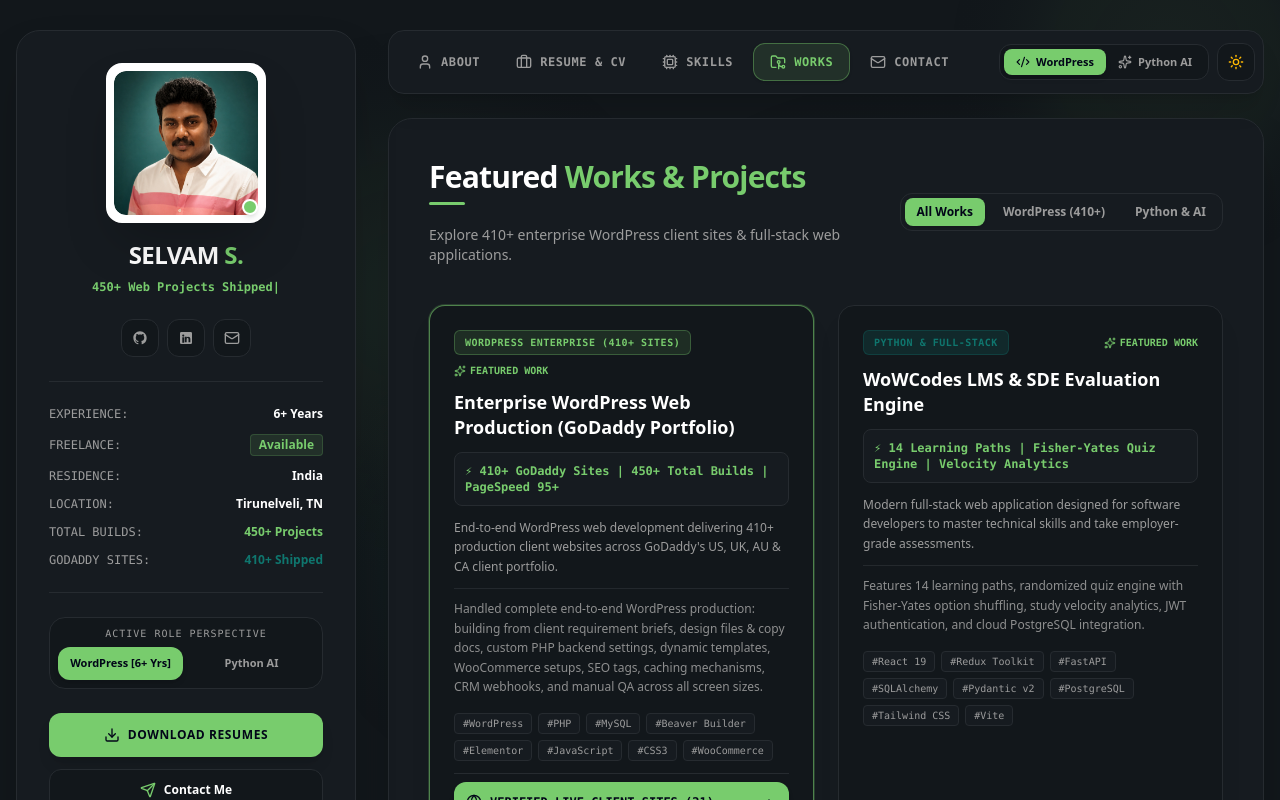
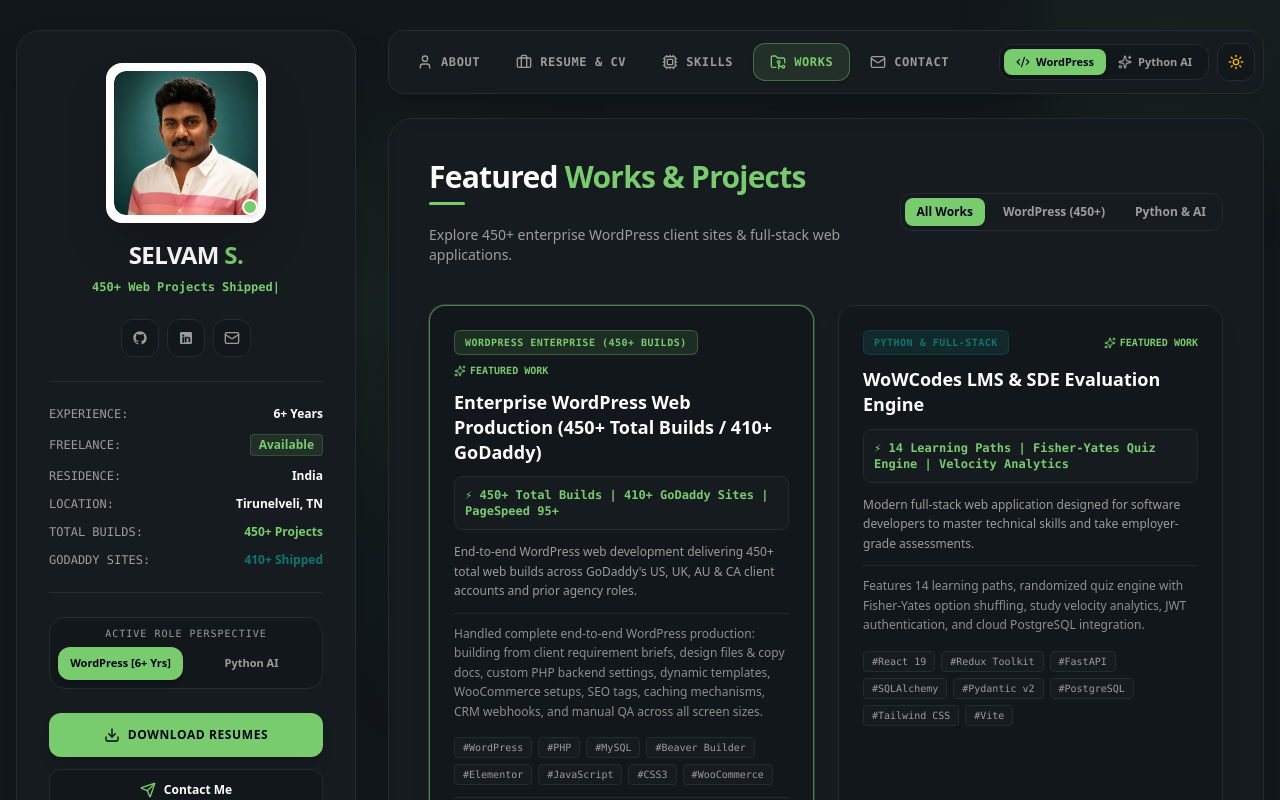
Before and after one commit to Selva-DevEyes/Selvam_SDE, a Next.js app: page / in a window 1280 px wide. Both pictures are taken after a click on the button "WORKS". Shown: the top 800 px of the page. Built offline with nearby package versions, Linux system fonts and the light colour scheme.

Commit message:
Update site-wide project count to 450+ Total Shipped Projects (410+ GoDaddy + 40+ client builds)

```diff
--- a/src/components/ProjectsSection.tsx
+++ b/src/components/ProjectsSection.tsx
@@ -28,7 +28,7 @@ export const ProjectsSection: React.FC<ProjectsSectionProps> = () => {
             Featured <span className="text-[var(--accent-green)]">Works & Projects</span>
           </h2>
           <p className="text-xs sm:text-sm text-[var(--text-muted)]">
-            Explore 410+ enterprise WordPress client sites & full-stack web applications.
+            Explore 450+ enterprise WordPress client sites & full-stack web applications.
           </p>
         </div>
 
@@ -52,7 +52,7 @@ export const ProjectsSection: React.FC<ProjectsSectionProps> = () => {
                 : 'text-[var(--text-muted)] hover:text-[var(--text-main)]'
             }`}
           >
-            WordPress (410+)
+            WordPress (450+)
           </button>
           <button
             onClick={() => setFilter('python-ai')}
@@ -92,7 +92,7 @@ export const ProjectsSection: React.FC<ProjectsSectionProps> = () => {
                         : 'bg-[var(--accent-cyan-bg)] text-[var(--accent-cyan)] border-[var(--accent-cyan)]/30'
                     }`}
                   >
-                    {isWordpress ? 'WordPress Enterprise (410+ Sites)' : 'Python & Full-Stack'}
+                    {isWordpress ? 'WordPress Enterprise (450+ Builds)' : 'Python & Full-Stack'}
                   </span>
 
                   {proj.featured && (
@@ -102,7 +102,7 @@ export const ProjectsSection: React.FC<ProjectsSectionProps> = () => {
                   )}
                 </div>
 
-                {/* Project Title with Clean Line Break Handling */}
+                {/* Project Title */}
                 <h3 className="text-base sm:text-lg font-bold text-[var(--text-main)] group-hover:text-[var(--accent-green)] transition-colors break-words leading-snug">
                   {proj.title}
                 </h3>
--- a/src/data/portfolioData.ts
+++ b/src/data/portfolioData.ts
@@ -38,7 +38,7 @@ export const PORTFOLIO_DATA = {
     portfolioUrl: "https://selvam-sde.onrender.com/",
     githubUrl: "https://github.com/Selva-DevEyes",
     linkedinUrl: "https://linkedin.com/in/selvam-s-2b201b252",
-    availability: "Available for Python, Backend & Data Analyst Roles",
+    availability: "Available for WordPress, Full-Stack & Python Roles",
   },
 
   roles: {
@@ -46,7 +46,7 @@ export const PORTFOLIO_DATA = {
       title: "Python Developer & Data Analyst",
       badge: "Python, FastAPI & Data Analytics Specialist",
       tagline: "Developing REST APIs, Data Processing Workflows & Extracting Insights from Structured Datasets",
-      summary: "Python Developer & Data Analyst with 1 year of hands-on experience in Python, SQL, FastAPI, Pandas, and data analysis through the Masai School & IIT Patna SDE program. Experienced in developing REST APIs, database-driven applications, CRUD operations, and data processing workflows using Python. Skilled in SQL, data cleaning, exploratory data analysis, data visualization, and extracting insights from structured datasets. Brings 6+ years of professional web development experience with PHP, MySQL, JavaScript, and 450+ total production web projects (410+ for GoDaddy portfolio). Currently seeking opportunities as a Python Developer, Backend Developer, or Data Analyst to apply strong programming, database, and analytical skills.",
+      summary: "Python Developer & Data Analyst with 1 year of hands-on experience in Python, SQL, FastAPI, Pandas, and data analysis through the Masai School & IIT Patna SDE program. Experienced in developing REST APIs, database-driven applications, CRUD operations, and data processing workflows using Python. Skilled in SQL, data cleaning, exploratory data analysis, data visualization, and extracting insights from structured datasets. Brings 6+ years of professional web development experience with PHP, MySQL, JavaScript, and 450+ total production web projects (including 410+ for GoDaddy portfolio). Currently seeking opportunities as a Python Developer, Backend Developer, or Data Analyst to apply strong programming, database, and analytical skills.",
       heroPoints: [
         "1 Year Hands-on Experience in Python, SQL, FastAPI & Pandas",
         "REST APIs, Database Applications, CRUD & Data Workflows",
@@ -60,7 +60,7 @@ export const PORTFOLIO_DATA = {
       tagline: "Building High-Performance Websites, Custom Themes & WooCommerce Architecture Shipped for 450+ International Clients",
       summary: "WordPress Developer and Full Stack Specialist with 6+ years of experience engineering 450+ high-performance WordPress, HTML, and backend projects for international clients across the US, UK, Australia, and Canada — including 410+ production websites delivered for GoDaddy's portfolio at vSplash Techlab, and 40+ custom projects delivered across prior engineering roles. Consistently shipped 8–10 pixel-perfect pages daily while boosting Google PageSpeed scores from 70 → 95+. Deep expertise in theme development, WooCommerce, ACF, Beaver Builder, Elementor, performance optimization, and Figma-to-WordPress conversion.",
       heroPoints: [
-        "450+ WordPress & HTML Projects Shipped (410+ GoDaddy + 40+ Client Builds)",
+        "450+ Total Shipped Web Projects (410+ GoDaddy + 40+ Client Builds)",
         "Google PageSpeed Optimization Boost (70 → 95+ Average)",
         "Custom WP Themes, WooCommerce & ACF Dynamic Templates",
         "Sustained 8–10 Pixel-Perfect Pages Daily Throughput"
@@ -70,7 +70,7 @@ export const PORTFOLIO_DATA = {
 
   stats: [
     { value: "6+", label: "Years Web Experience", description: "PHP, MySQL, JavaScript, Custom CMS" },
-    { value: "450+", label: "WordPress & HTML Projects", description: "410+ GoDaddy + 40+ Client Builds" },
+    { value: "450+", label: "Total Shipped Projects", description: "410+ GoDaddy + 40+ Client Builds" },
     { value: "1 Year", label: "Python & Data Analysis", description: "Masai & IIT Patna SDE Program" },
     { value: "95+", label: "PageSpeed Score", description: "Boosted from ~70 via Core Web Vitals" }
   ],
@@ -130,7 +130,7 @@ export const PORTFOLIO_DATA = {
       location: "Tirunelveli, India",
       category: "wordpress",
       highlights: [
-        "Engineered 410+ production-ready websites for GoDaddy's US, UK, AU & CA client portfolio, using PHP and MySQL to extend backend logic beyond standard builder capabilities.",
+        "Engineered 410+ production-ready websites for GoDaddy's US, UK, AU & CA client portfolio (part of 450+ total career web builds), using PHP and MySQL to extend backend logic.",
         "Integrated and maintained REST API-based plugin and third-party service connections, shipping 8–10 pixel-perfect pages daily using Beaver Builder and Elementor.",
         "Optimized application performance (server-side caching, image compression, lazy loading, CDN configuration), boosting Google PageSpeed scores from ~70 to 95+.",
         "Overhauled WooCommerce product, cart, and checkout logic with conversion-focused UX improvements, directly supporting client revenue and retention goals.",
@@ -192,12 +192,12 @@ export const PORTFOLIO_DATA = {
   projects: [
     {
       id: "proj-godaddy-corporate-wordpress",
-      title: "Enterprise WordPress Web Production (GoDaddy Portfolio)",
+      title: "Enterprise WordPress Web Production (450+ Total Builds / 410+ GoDaddy)",
       category: "wordpress",
-      description: "End-to-end WordPress web development delivering 410+ production client websites across GoDaddy's US, UK, AU & CA client portfolio.",
+      description: "End-to-end WordPress web development delivering 450+ total web builds across GoDaddy's US, UK, AU & CA client accounts and prior agency roles.",
       longDescription: "Handled complete end-to-end WordPress production: building from client requirement briefs, design files & copy docs, custom PHP backend settings, dynamic templates, WooCommerce setups, SEO tags, caching mechanisms, CRM webhooks, and manual QA across all screen sizes.",
       tags: ["WordPress", "PHP", "MySQL", "Beaver Builder", "Elementor", "JavaScript", "CSS3", "WooCommerce"],
-      metrics: "410+ GoDaddy Sites | 450+ Total Builds | PageSpeed 95+",
+      metrics: "450+ Total Builds | 410+ GoDaddy Sites | PageSpeed 95+",
       liveUrl: "https://woodward.consulting/",
       featured: true,
       clientUrls: [
```
